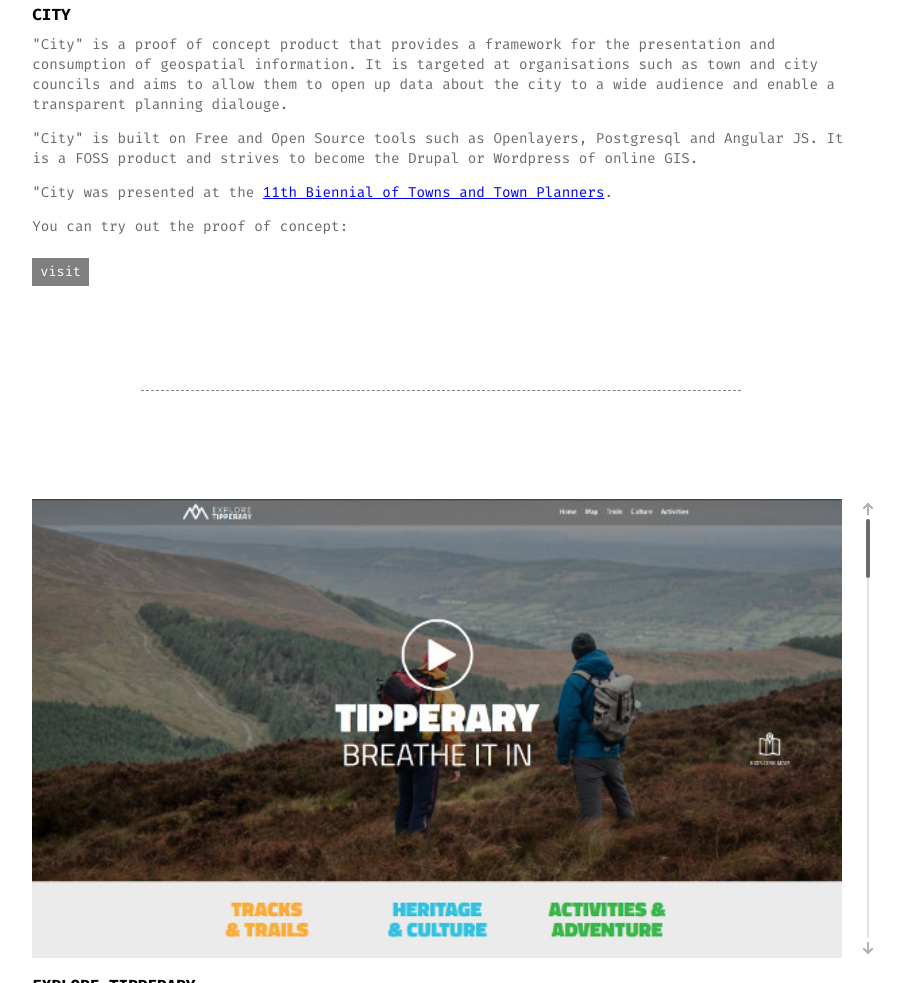
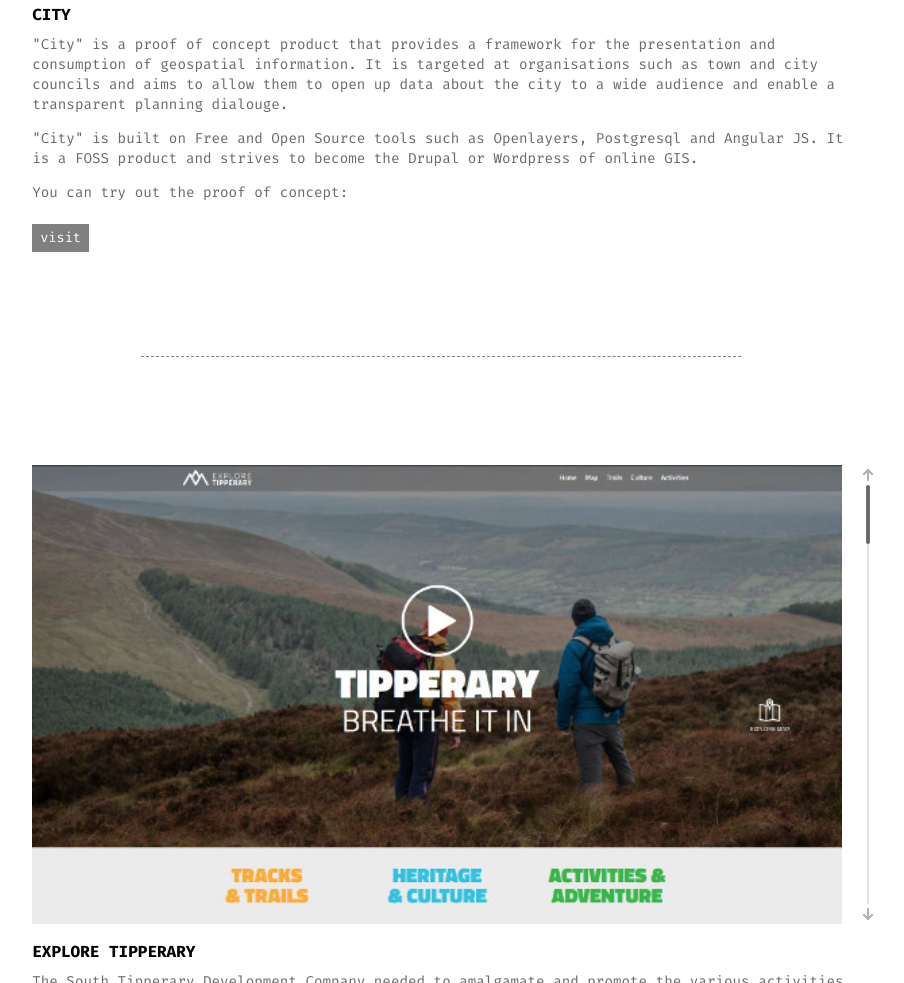
Before and after one commit to Openpoint/openpoint, a plain HTML site: page index.html in a window 1280 px wide. Shown: the part 2540-3523 px from the top of the page, without its empty margins (199-1103 px from the left). Drawn offline with Linux system fonts and the light colour scheme; a script that the page names is missing.

Commit message:
remove biennial

```diff
--- a/index.html
+++ b/index.html
@@ -166,7 +166,7 @@
 						<h2>City</h2>
 						<p>"City" is a proof of concept product that provides a framework for the presentation and consumption of geospatial information. It is targeted at organisations such as town and city councils and aims to allow them to open up data about the city to a wide audience and enable a transparent planning dialouge.</p>
 						<p>"City" is built on Free and Open Source tools such as Openlayers, Postgresql and Angular JS. It is a FOSS product and strives to become the Drupal or Wordpress of online GIS.</p>
-						<p>"City was presented at the <a href='http://biennialdublin2015.com/index.html' target='_blank'>11th Biennial of Towns and Town Planners</a>.</p>
+						<!-- <p>"City was presented at the <a href='http://biennialdublin2015.com/index.html' target='_blank'>11th Biennial of Towns and Town Planners</a>.</p> -->
 						<p>You can try out the proof of concept:</p>
 						<a class='link' href='http://city.openpoint.ie' target='_blank' ></a>
 					</div>
```
